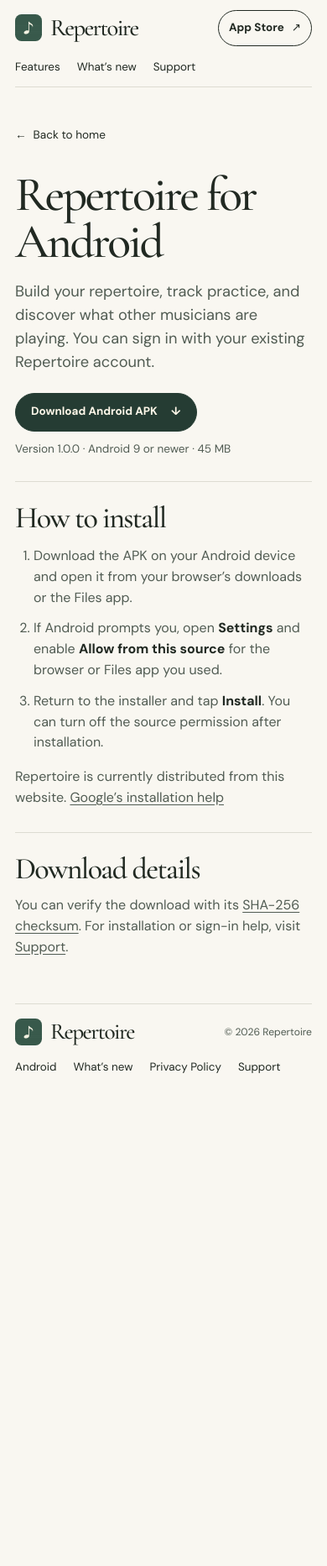
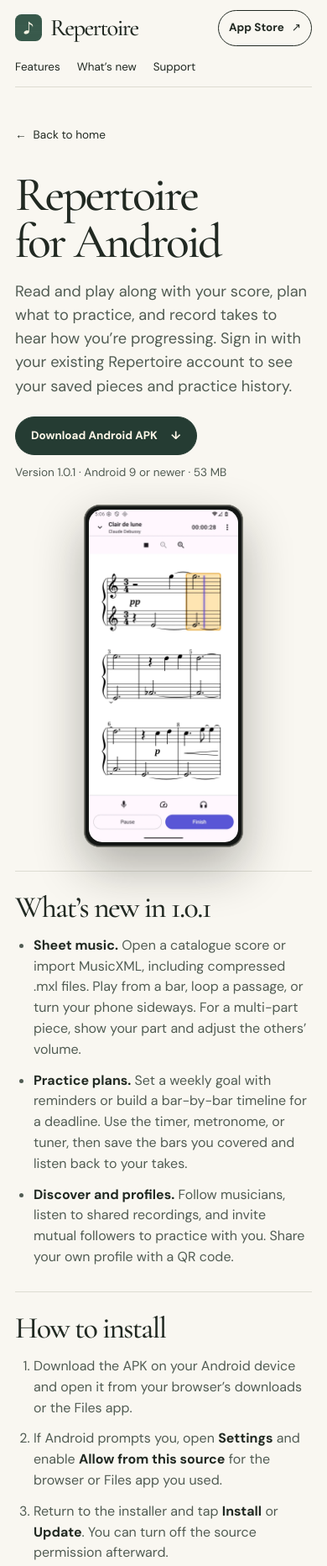
Before and after one commit to middleclicker/RepertoirePublic, a plain HTML site: page android.html in a window 390 px wide. Shown: the top 1865 px of the page at 84% size. Before the commit the page ends 1310 px from the top, so only its background shows below. Drawn offline with Linux system fonts and the light colour scheme.

Commit message:
Publish Repertoire for Android 1.0.1

```diff
--- a/android.html
+++ b/android.html
@@ -4,7 +4,7 @@
   <meta charset="utf-8">
   <meta name="viewport" content="width=device-width, initial-scale=1">
   <meta name="theme-color" content="#f9f7f1">
-  <meta name="description" content="Download Repertoire for Android 9 or newer and install it directly from the official website.">
+  <meta name="description" content="Download Repertoire 1.0.1 for Android 9 or newer, with interactive sheet music, practice plans, and session recordings.">
   <title>Download for Android — Repertoire</title>
   <link rel="icon" href="assets/app-icon.png" type="image/png">
   <link rel="stylesheet" href="style.css">
@@ -21,23 +21,39 @@
     </header>
     <main class="info-page" id="main">
       <a class="back-link" href="index.html"><span aria-hidden="true">←</span> Back to home</a>
-      <h1>Repertoire for Android</h1>
-      <p class="page-intro">Build your repertoire, track practice, and discover what other musicians are playing. You can sign in with your existing Repertoire account.</p>
-      <a class="button button-green android-download" href="assets/downloads/Repertoire-Android-1.0.0.apk" download>Download Android APK <span aria-hidden="true">↓</span></a>
-      <p class="download-meta">Version 1.0.0 · Android 9 or newer · 45 MB</p>
+      <section class="android-intro" aria-labelledby="android-title">
+        <div>
+          <h1 id="android-title">Repertoire<br>for Android</h1>
+          <p class="page-intro">Read and play along with your score, plan what to practice, and record takes to hear how you’re progressing. Sign in with your existing Repertoire account to see your saved pieces and practice history.</p>
+          <a class="button button-green android-download" href="assets/downloads/Repertoire-Android-1.0.1.apk" download>Download Android APK <span aria-hidden="true">↓</span></a>
+          <p class="download-meta">Version 1.0.1 · Android 9 or newer · 53 MB</p>
+        </div>
+        <figure class="android-screen">
+          <div class="phone"><img src="assets/screens/android-score.webp" alt="Clair de lune in Repertoire’s Android score reader with playback, recording, and metronome controls" width="720" height="1600"></div>
+        </figure>
+      </section>
+
+      <section class="info-section" aria-labelledby="android-whats-new">
+        <h2 id="android-whats-new">What’s new in 1.0.1</h2>
+        <ul>
+          <li><strong>Sheet music.</strong> Open a catalogue score or import MusicXML, including compressed .mxl files. Play from a bar, loop a passage, or turn your phone sideways. For a multi-part piece, show your part and adjust the others’ volume.</li>
+          <li><strong>Practice plans.</strong> Set a weekly goal with reminders or build a bar-by-bar timeline for a deadline. Use the timer, metronome, or tuner, then save the bars you covered and listen back to your takes.</li>
+          <li><strong>Discover and profiles.</strong> Follow musicians, listen to shared recordings, and invite mutual followers to practice with you. Share your own profile with a QR code.</li>
+        </ul>
+      </section>
 
       <section class="info-section" aria-labelledby="install">
         <h2 id="install">How to install</h2>
         <ol>
           <li>Download the APK on your Android device and open it from your browser’s downloads or the Files app.</li>
           <li>If Android prompts you, open <strong>Settings</strong> and enable <strong>Allow from this source</strong> for the browser or Files app you used.</li>
-          <li>Return to the installer and tap <strong>Install</strong>. You can turn off the source permission after installation.</li>
+          <li>Return to the installer and tap <strong>Install</strong> or <strong>Update</strong>. You can turn off the source permission afterward.</li>
         </ol>
         <p>Repertoire is currently distributed from this website. <a href="https://support.google.com/pixelphone/answer/7391672?hl=en">Google’s installation help</a></p>
       </section>
       <section class="info-section" aria-labelledby="help">
         <h2 id="help">Download details</h2>
-        <p>You can verify the download with its <a href="assets/downloads/Repertoire-Android-1.0.0.apk.sha256">SHA-256 checksum</a>. For installation or sign-in help, visit <a href="support.html">Support</a>.</p>
+        <p>You can verify the download with its <a href="assets/downloads/Repertoire-Android-1.0.1.apk.sha256">SHA-256 checksum</a>. For installation or sign-in help, visit <a href="support.html">Support</a>.</p>
       </section>
     </main>
     <footer class="footer">
--- a/style.css
+++ b/style.css
@@ -139,6 +139,11 @@ em { font-weight: 500; }
 .download-actions { display: flex; flex-wrap: wrap; justify-content: center; gap: 6px 14px; }
 .android-download { margin-top: 22px; }
 .info-page .download-meta { margin-top: 10px; font-size: .85rem; }
+.android-intro { display: grid; grid-template-columns: 1fr minmax(155px, 200px); gap: 28px; align-items: center; }
+.android-intro h1 { font-size: clamp(3.4rem, 6.5vw, 5.05rem); }
+.android-screen { width: 100%; }
+.android-screen .phone { border-radius: 10% / 4.5%; }
+.android-screen .phone img { border-radius: 9% / 4%; }
 .footer { display: flex; align-items: center; justify-content: space-between; gap: 24px; padding-block: 24px; border-top: 1px solid var(--line); }
 .footer .brand span { font-size: 1.7rem; }
 .copyright { font-size: .76rem; color: var(--muted); white-space: nowrap; }
@@ -161,6 +166,7 @@ em { font-weight: 500; }
 .update-hero { max-width: 760px; padding-block: 48px 57px; }
 .update-hero h1 { margin-block: 16px; }
 .update-hero > p:not(.kicker) { max-width: 620px; color: var(--muted); font-size: 1.12rem; margin-bottom: 22px; }
+.update-actions { display: flex; flex-wrap: wrap; gap: 10px; }
 .update-grid { display: grid; grid-template-columns: repeat(2, minmax(0, 1fr)); gap: 24px; padding-bottom: 75px; }
 .update-card { display: grid; grid-template-rows: auto 1fr; background: #ebe7df; border-radius: 14px; overflow: hidden; }
 .update-card .phone { width: min(68%, 285px); margin: 22px auto 35px; align-self: end; }
@@ -199,6 +205,8 @@ em { font-weight: 500; }
   .social-copy { grid-row: 1; }
   .social-art { min-height: 310px; }
   .download-inner { padding-block: 52px; }
+  .android-intro { grid-template-columns: 1fr; }
+  .android-screen { width: min(56%, 190px); justify-self: center; }
   .footer { flex-wrap: wrap; gap: 4px 15px; padding-block: 17px; }
   .footer-links { order: 3; width: 100%; gap: 20px; }
   .info-page { padding-bottom: 55px; }
```
Also changed, not shown: index.html (+4 -6 lines), privacy.html (+2 -2 lines), support.html (+7 -3 lines), update.html (+7 -4 lines), assets/screens/android-score.webp (added), 2 other files.
